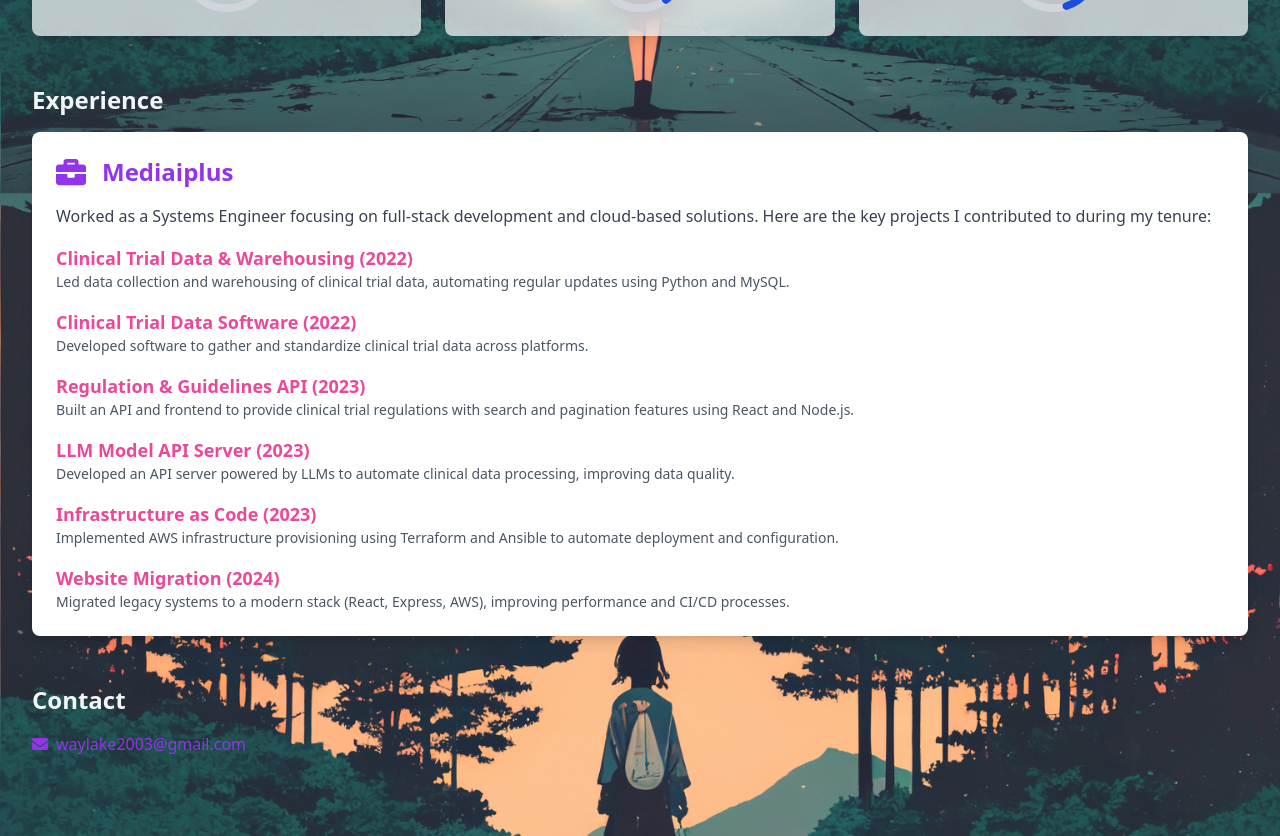
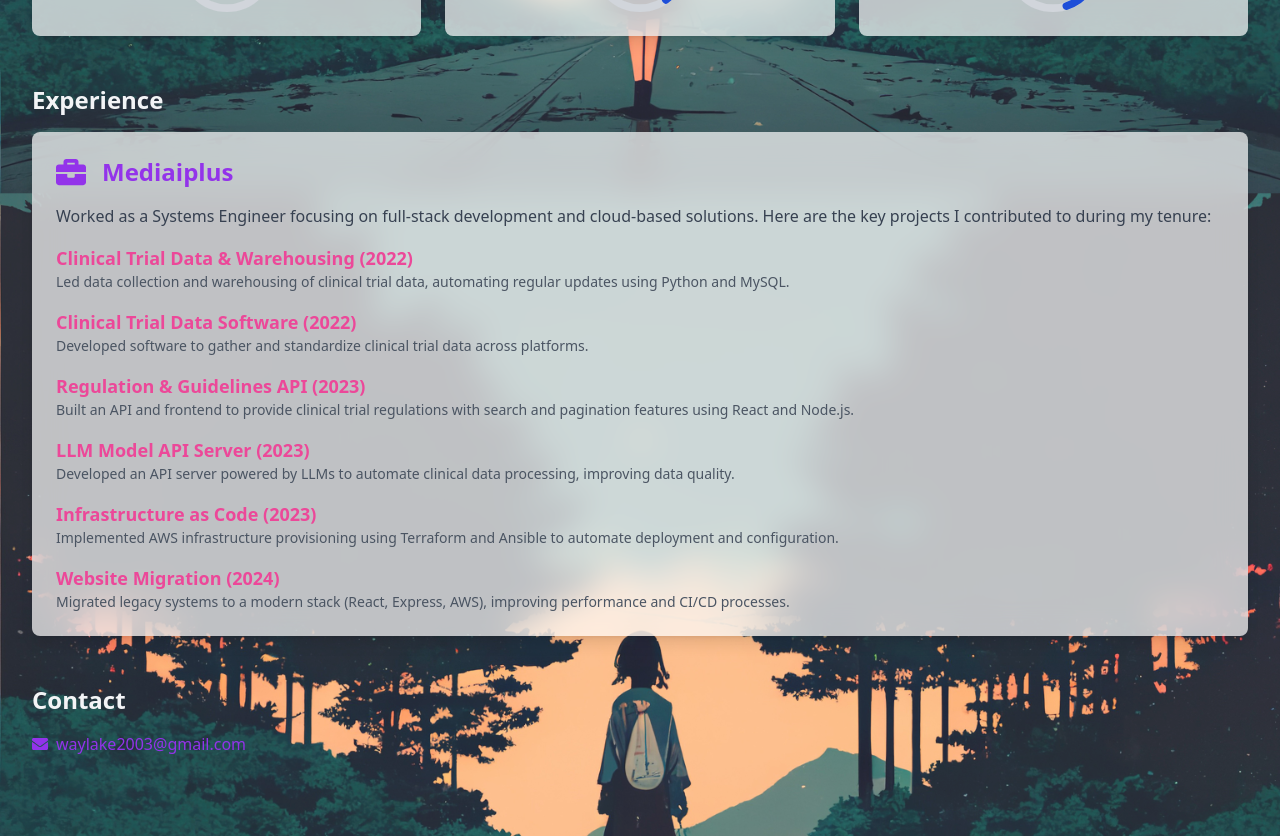
Before and after one commit to waylake/about, a React (Vite) app: page /about in a window 1280 px wide. Shown: the part 660-1496 px from the top of the page. Built offline with nearby package versions, Linux system fonts and the light colour scheme.

Commit message:
(edit): add blur background effect MediaiplusCard

```diff
--- a/src/components/experience/MediaiplusCard.tsx
+++ b/src/components/experience/MediaiplusCard.tsx
@@ -5,7 +5,7 @@ import { FaCode, FaServer, FaCloud, FaBriefcase } from "react-icons/fa";
 export const MediaiplusCard: React.FC = () => {
   return (
     <motion.div
-      className="bg-white dark:bg-gray-800 rounded-lg shadow-lg p-6 mb-6"
+      className="bg-white/70 dark:bg-gray-800/70 rounded-lg shadow-lg p-6 mb-6 backdrop-blur-lg"
       initial={{ opacity: 0, y: 20 }}
       animate={{ opacity: 1, y: 0 }}
       transition={{ duration: 0.5 }}
```
